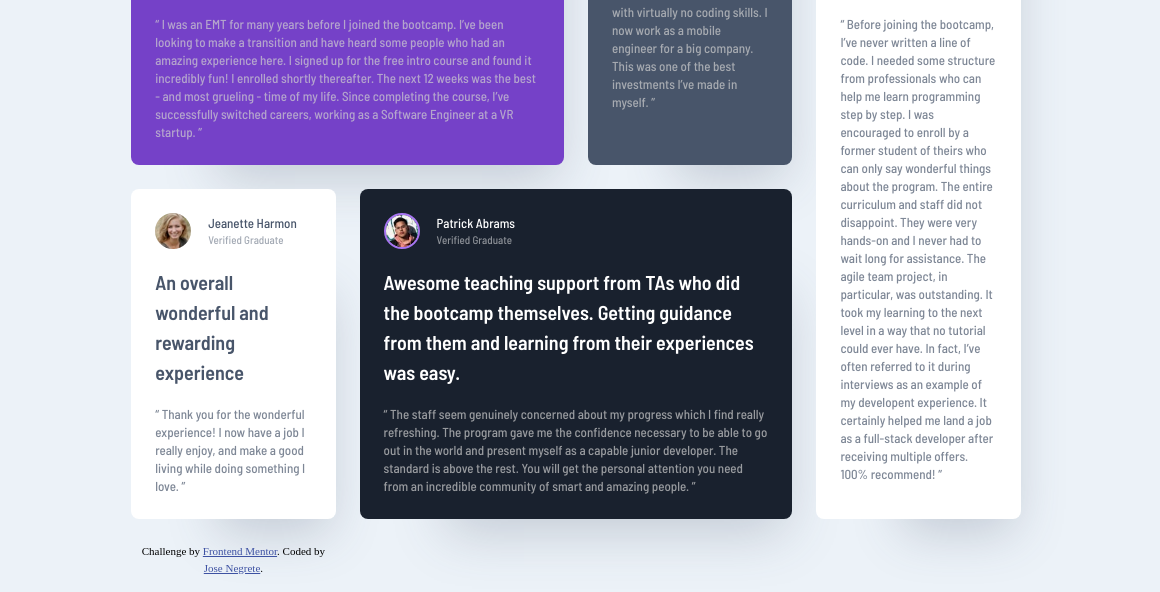
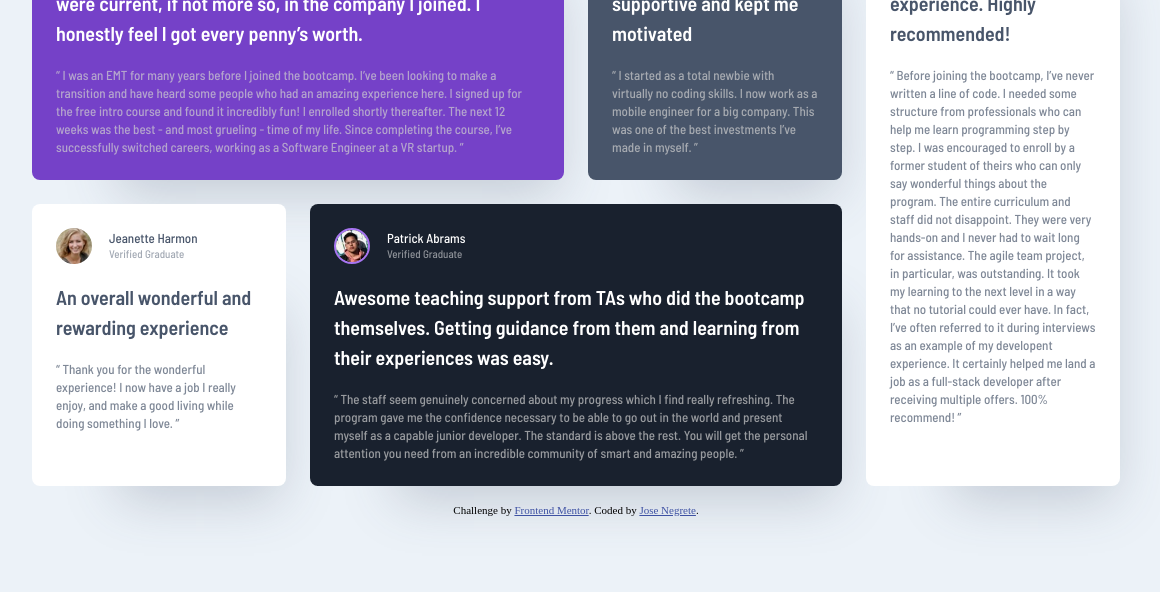
Before and after one commit to josenegrete123/Testimonial-Grid-Project, a plain HTML site: page index.html in a window 1536 px wide. Shown: the part 217-809 px from the top of the page, without its empty margins (192-1352 px from the left). Drawn offline with Linux system fonts and the light colour scheme.

Commit message:
added fixes

```diff
--- a/index.html
+++ b/index.html
@@ -146,11 +146,10 @@
         </p>
       </section>
     </article>
-
-    <div class="attribution">
-      Challenge by <a href="https://www.frontendmentor.io?ref=challenge" target="_blank">Frontend Mentor</a>.
-      Coded by <a href="#">Jose Negrete</a>.
-    </div>
   </main>
+  <div class="attribution">
+    Challenge by <a href="https://www.frontendmentor.io?ref=challenge" target="_blank">Frontend Mentor</a>.
+    Coded by <a href="#">Jose Negrete</a>.
+  </div>
 </body>
 </html>
--- a/style.css
+++ b/style.css
@@ -225,7 +225,9 @@ main {
 @media only screen and (min-width: 90em) {
     main {
         display: grid;
-        grid-auto-columns: 1fr;
+        grid-template-columns: repeat(4, 1fr);
+        width: min(95%, 70rem);
+        gap: 1.5rem;
     }
 
     .first {
@@ -251,9 +253,8 @@ main {
 
     body {
         display: flex;
+        flex-direction: column;
         justify-content: center;
         align-items: center;
-        width: 60%;
-        margin: 0 auto;
     }
 }
```
